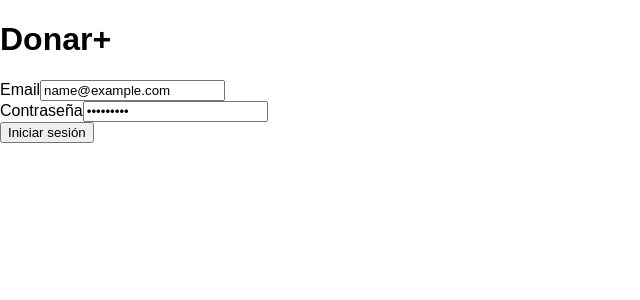
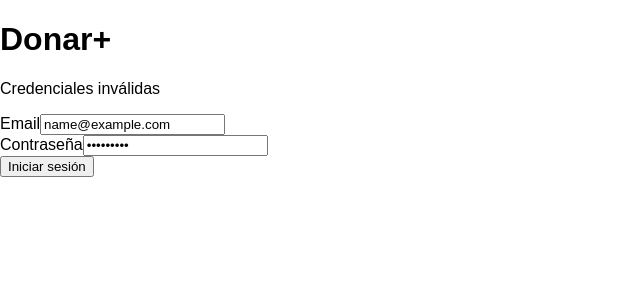
Before and after one commit to FedericoBrid/donar-api-frontend, a React (Vite) app: page /login in a window 1280 px wide. Both pictures are taken after typing "name@example.com", "Sample123" into the empty fields and a click on the button "Iniciar sesión". Shown: the top 300 px of the page, without its empty margins (0-640 px from the left). Built offline with nearby package versions, Linux system fonts and the light colour scheme; no server answers.

Commit message:
add error in login

```diff
--- a/src/pages/Login/Login.tsx
+++ b/src/pages/Login/Login.tsx
@@ -11,23 +11,30 @@ function Login() {
 
   const [email, setEmail] = useState("");
   const [password, setPassword] = useState("");
+  const [error, setError] = useState("");
 
   const handleSubmit = async (event: React.FormEvent<HTMLFormElement>) => {
     event.preventDefault();
+    setError("");
+    try{
+      const response = await api.post<AuthResponse>("/auth/login", {
+        email,
+        password,
+      });
 
-    const response = await api.post<AuthResponse>("/auth/login", {
-      email,
-      password,
-    });
+      login(response.data);
 
-    login(response.data);
+      navigate("/dashboard");
+    } catch (error) {
+      setError("Credenciales inválidas");
+    }
 
-    navigate("/dashboard");
   };
 
   return (
     <div>
       <h1>Donar+</h1>
+      {error && <p>{error}</p>}
 
       <form onSubmit={handleSubmit}>
         <div>
```
